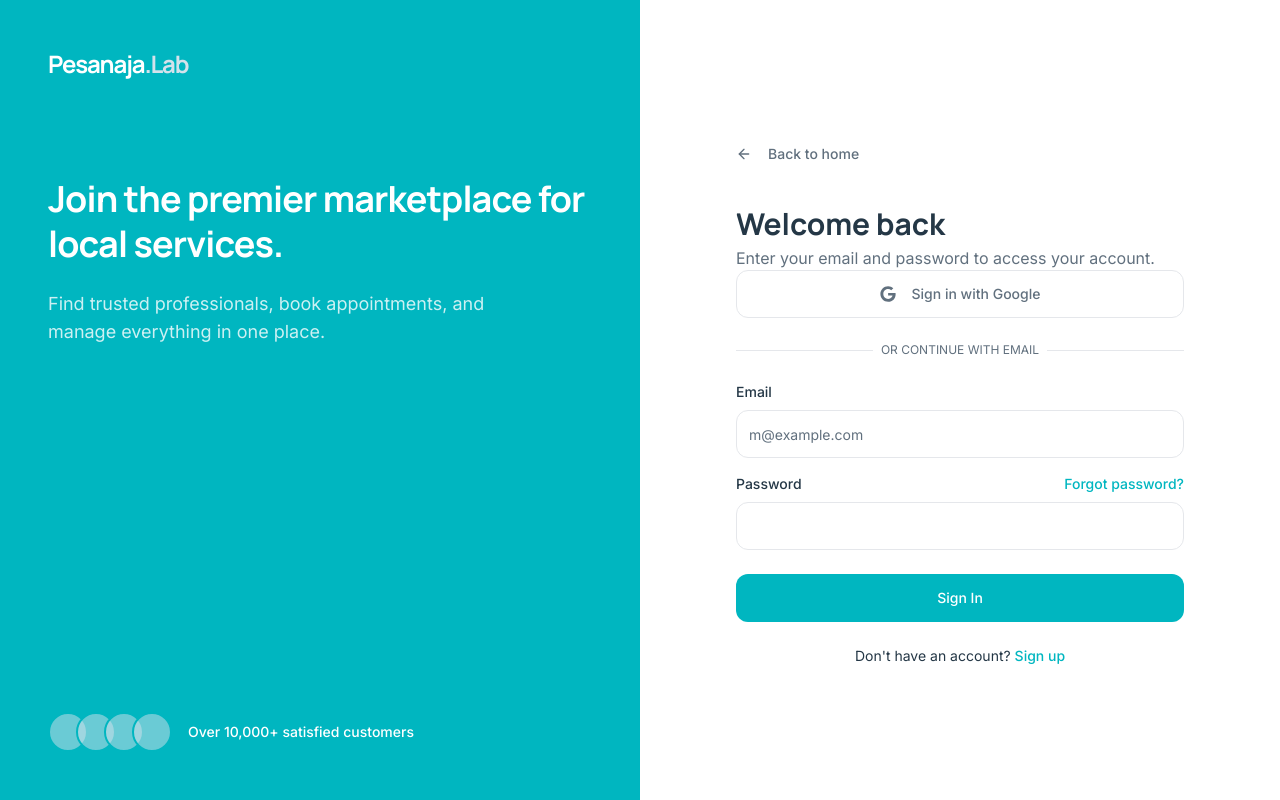
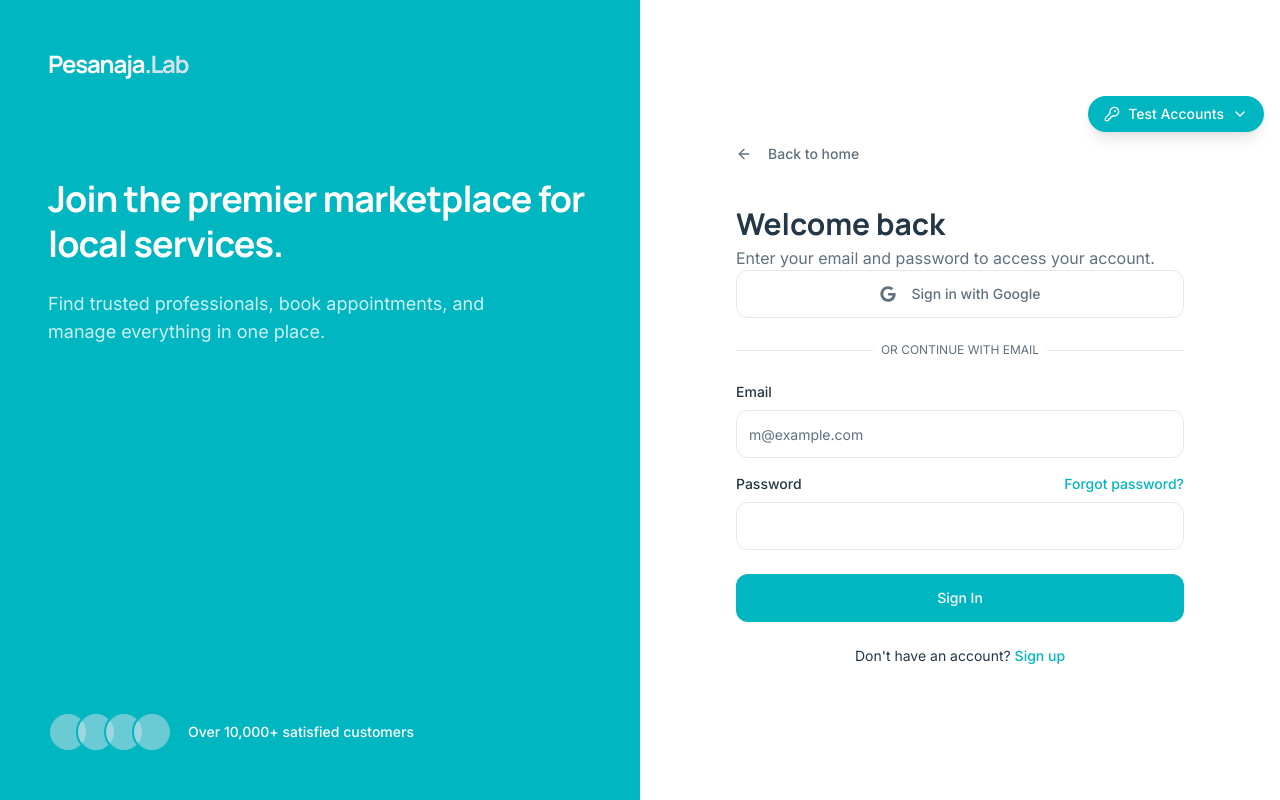
Before and after one commit to sultanisaac/Pesanaja.Lab-Prototype, a Next.js app: page /login in a window 1280 px wide. Built offline with nearby package versions, Linux system fonts and the light colour scheme.

Commit message:
feat: initialize root layout and add test credentials widget for development convenience

```diff
--- a/src/app/layout.tsx
+++ b/src/app/layout.tsx
@@ -18,6 +18,8 @@ export const metadata: Metadata = {
   description: "Marketplace for trusted local services.",
 };
 
+import { TestAccountsWidget } from "@/components/shared/TestAccountsWidget";
+
 export default function RootLayout({
   children,
 }: Readonly<{
@@ -33,6 +35,7 @@ export default function RootLayout({
         )}
       >
         {children}
+        <TestAccountsWidget />
       </body>
     </html>
   );
--- /dev/null
+++ b/src/components/shared/TestAccountsWidget.tsx
@@ -0,0 +1,57 @@
+'use client'
+
+import { KeyRound } from 'lucide-react'
+import { cn } from '@/lib/utils'
+
+export function TestAccountsWidget() {
+  const accounts = [
+    { role: 'Admin', email: 'admin1@gmail.com', pass: 'admin123' },
+    { role: 'Business Owner', email: 'bo1@gmail.com', pass: 'bo123' },
+    { role: 'Customer', email: 'customer1@gmail.com', pass: 'customer123' },
+  ]
+
+  return (
+    <details className="fixed top-24 right-4 z-[9999] group flex flex-col items-end">
+      {/* Toggle Button */}
+      <summary
+        className={cn(
+          "flex items-center gap-2 bg-primary text-primary-foreground px-4 py-2 rounded-full shadow-lg font-medium text-sm transition-all hover:bg-primary/90 hover:scale-105 active:scale-95 cursor-pointer list-none select-none",
+          "group-open:rounded-b-none group-open:shadow-none ml-auto w-max"
+        )}
+      >
+        <KeyRound className="h-4 w-4" />
+        Test Accounts
+        {/* Chevron icons handled via CSS/group-open to avoid JS state */}
+        <svg xmlns="http://www.w3.org/2000/svg" width="16" height="16" viewBox="0 0 24 24" fill="none" stroke="currentColor" strokeWidth="2" strokeLinecap="round" strokeLinejoin="round" className="h-4 w-4 transition-transform group-open:rotate-180"><path d="m6 9 6 6 6-6"/></svg>
+      </summary>
+
+      {/* Widget Panel */}
+      <div className="w-80 bg-white border border-border shadow-xl rounded-2xl rounded-tr-none overflow-hidden animate-in fade-in duration-200 mt-[-1px]">
+        <div className="p-4 bg-muted/30 border-b border-border/50 flex justify-between items-start">
+          <div>
+            <h3 className="font-bold text-foreground font-heading">Test Credentials</h3>
+            <p className="text-xs text-muted-foreground mt-1">Use these to explore different roles.</p>
+          </div>
+        </div>
+
+        <div className="p-4 space-y-4">
+          {accounts.map((acc, idx) => (
+            <div key={idx} className="space-y-1">
+              <span className="text-xs font-bold uppercase tracking-wider text-primary">{acc.role}</span>
+              <div className="bg-muted rounded-md p-2 text-sm flex justify-between items-center group/item">
+                <div className="flex flex-col">
+                  <span className="font-medium text-foreground">{acc.email}</span>
+                  <span className="text-muted-foreground text-xs">Pass: {acc.pass}</span>
+                </div>
+              </div>
+            </div>
+          ))}
+        </div>
+
+        <div className="p-4 bg-primary/5 text-xs text-primary border-t border-primary/10">
+          <strong>Note:</strong> You can register a new account or login with Google, and it will automatically be a Customer account (not Business Owner nor Admin).
+        </div>
+      </div>
+    </details>
+  )
+}
```
